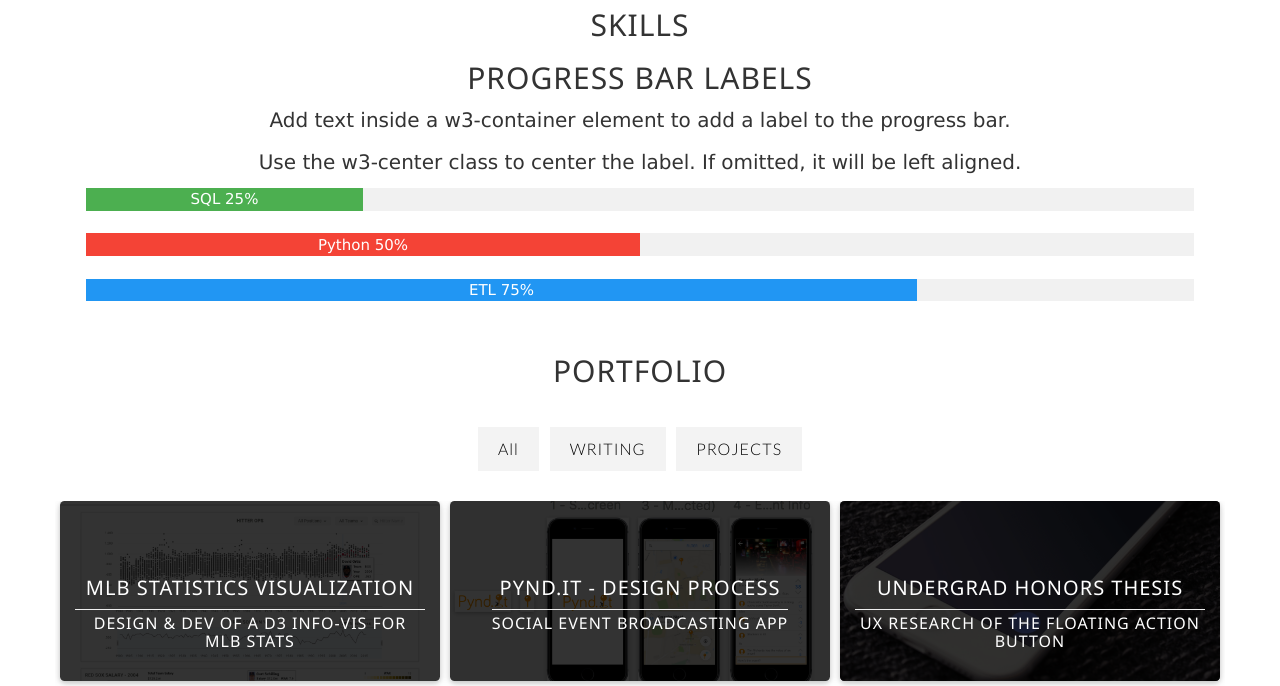
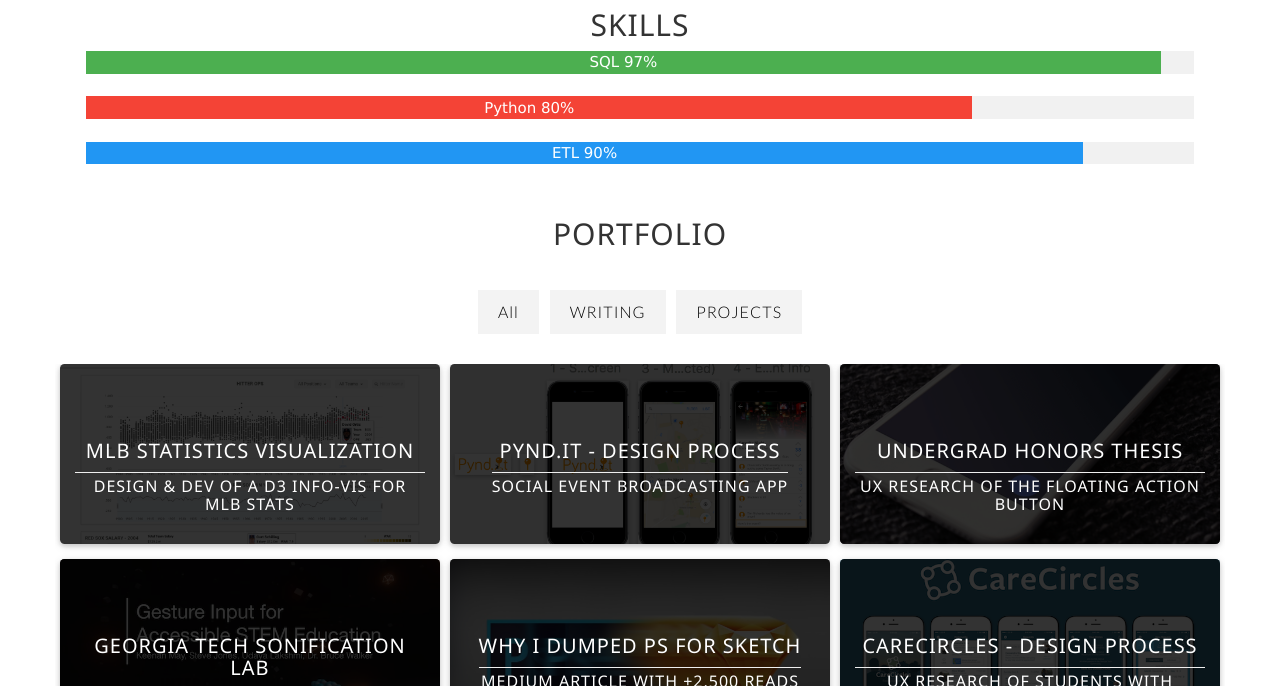
Before and after one commit to Aravind-Chowdary/Aravind-Chowdary.github.io, a plain HTML site: page index.html in a window 1280 px wide. Shown: the part 1203-1889 px from the top of the page. Drawn offline with nearby package versions, Linux system fonts and the light colour scheme; some packages are replaced by stand-ins of ours.

Commit message:
Update index.html

```diff
--- a/index.html
+++ b/index.html
@@ -192,21 +192,16 @@
           <h2 class="portfolio-title">Skills</h2>
 		  <link rel="stylesheet" href="https://www.w3schools.com/w3css/4/w3.css">
 			<div class="w3-container">
-
-			<h2>Progress Bar Labels</h2>
-			<p>Add text inside a w3-container element to add a label to the progress bar.</p>
-			<p>Use the w3-center class to center the label. If omitted, it will be left aligned.</p>
-
 			<div class="w3-light-grey">
-			  <div class="w3-container w3-green w3-center" style="width:25%">SQL 25%</div>
+			  <div class="w3-container w3-green w3-center" style="width:97%">SQL 97%</div>
 			</div><br>
 
 			<div class="w3-light-grey">
-			  <div class="w3-container w3-red w3-center" style="width:50%">Python 50%</div>
+			  <div class="w3-container w3-red w3-center" style="width:80%">Python 80%</div>
 			</div><br>
 
 			<div class="w3-light-grey">
-			  <div class="w3-container w3-blue w3-center" style="width:75%">ETL 75%</div>
+			  <div class="w3-container w3-blue w3-center" style="width:90%">ETL 90%</div>
 			</div><br>
 
 </div>
```
